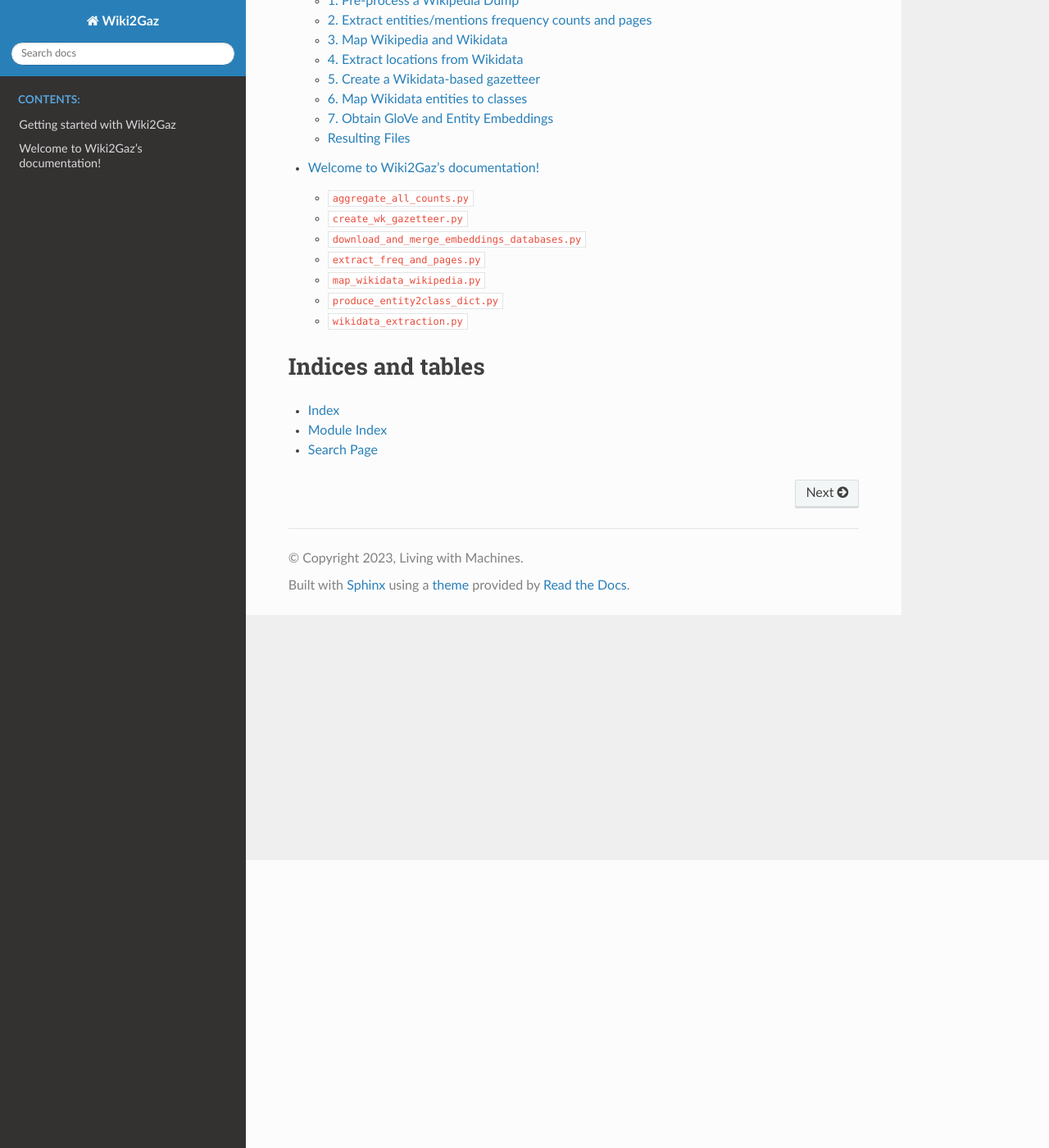
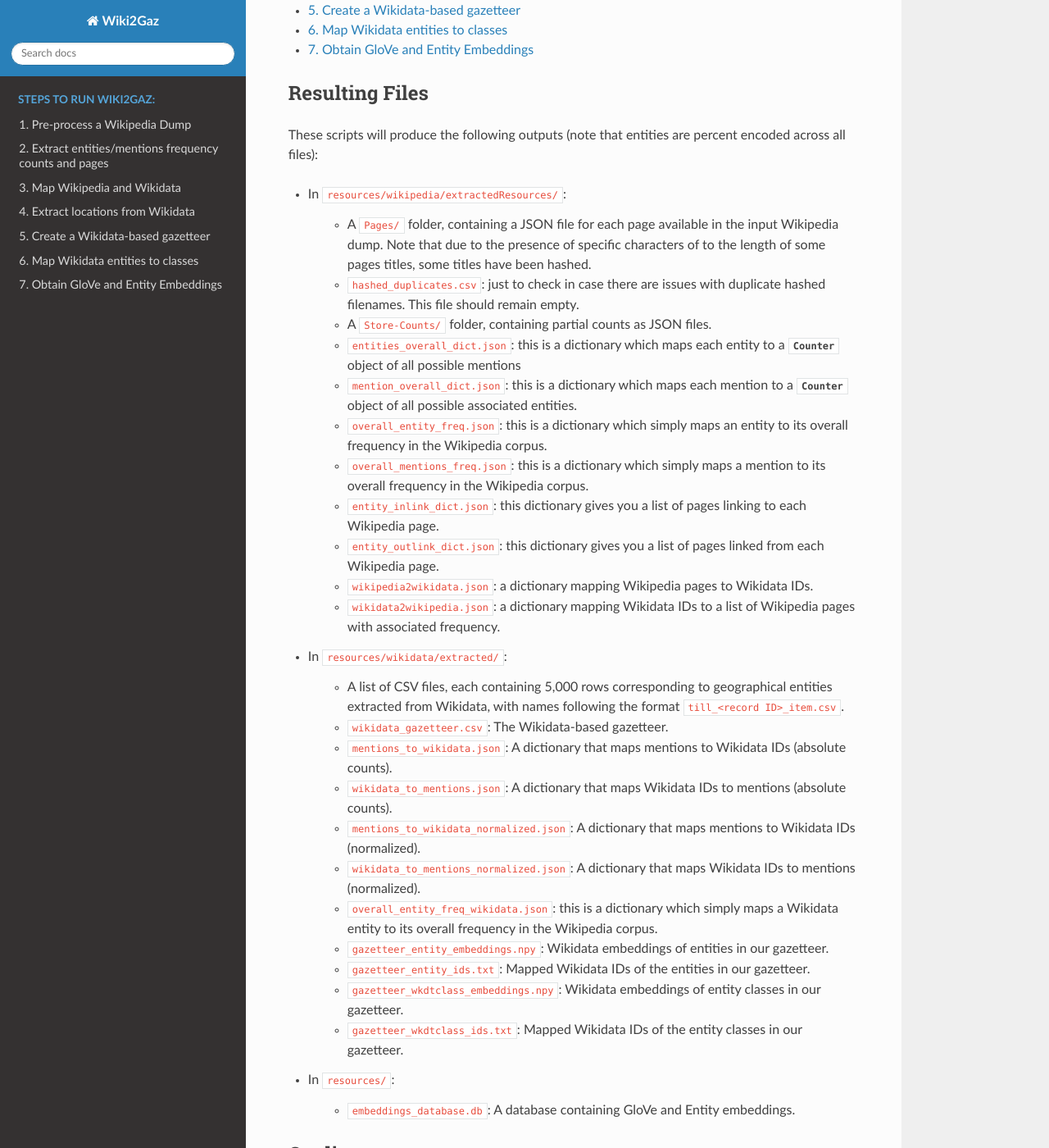
Before and after one commit to Living-with-machines/wiki2gaz, a Sphinx documentation site: the page built from docs/source/index.rst, in a window 1280 px wide and 1400 px high, scrolled down 351 px. Shown: the whole window at 82% size. Built offline with Sphinx 7.4.7 and the Read the Docs theme 2.0.0, drawn with Linux system fonts in a browser that asks for light colours; some of the changed text lies outside the part shown.

Commit message:
Latest changes

```diff
--- a/docs/source/index.rst
+++ b/docs/source/index.rst
@@ -1,14 +1,97 @@
 Welcome to Wiki2Gaz's documentation!
 ====================================
 
-This repository collects a series of scripts written by Mariona Coll Ardanuy and Federico Nanni as part of the Living with Machines project. It was supported by Living with Machines (AHRC grant AH/S01179X/1) and The Alan Turing Institute (EPSRC grant EP/ N510129/1).
+Wiki2Gaz consists of seven scripts that need to be run in order.
 
 .. toctree::
-   :maxdepth: 2
-   :caption: Contents:
+   :maxdepth: 1
+   :caption: Steps to run Wiki2Gaz:
 
-   getting-started/index
-   reference/index
+   running/1-preprocess-wikipedia-dump
+   running/2-extract-entities-mentions-frequency-counts-pages
+   running/3-map-wikipedia-wikidata
+   running/4-extract-locations-wikidata
+   running/5-create-wikidata-gazetteer
+   running/6-map-wikidata-entities-classes
+   running/7-obtain-glove-entity-embeddings
+
+Resulting Files
+---------------
+These scripts will produce the following outputs (note that entities are
+percent encoded across all files):
+
+- In ``resources/wikipedia/extractedResources/``:
+
+    - A ``Pages/`` folder, containing a JSON file for each page available
+      in the input Wikipedia dump. Note that due to the presence of specific
+      characters of to the length of some pages titles, some titles have been
+      hashed.
+    - ``hashed_duplicates.csv``: just to check in case there are issues with
+      duplicate hashed filenames. This file should remain empty.
+    - A ``Store-Counts/`` folder, containing partial counts as JSON files.
+    - ``entities_overall_dict.json``: this is a dictionary which maps each
+      entity to a :py:class:`~collections.Counter` object of all possible
+      mentions
+    - ``mention_overall_dict.json``: this is a dictionary which maps each
+      mention to a :py:class:`~collections.Counter` object of all possible
+      associated entities.
+    - ``overall_entity_freq.json``: this is a dictionary which simply maps an
+      entity to its overall frequency in the Wikipedia corpus.
+    - ``overall_mentions_freq.json``: this is a dictionary which simply maps a
+      mention to its overall frequency in the Wikipedia corpus.
+    - ``entity_inlink_dict.json``: this dictionary gives you a list of pages
+      linking to each Wikipedia page.
+    - ``entity_outlink_dict.json``: this dictionary gives you a list of pages
+      linked from each Wikipedia page.
+    - ``wikipedia2wikidata.json``: a dictionary mapping Wikipedia pages to
+      Wikidata IDs.
+    - ``wikidata2wikipedia.json``: a dictionary mapping Wikidata IDs to a list
+      of Wikipedia pages with associated frequency.
+
+- In ``resources/wikidata/extracted/``:
+
+    - A list of CSV files, each containing 5,000 rows corresponding to
+      geographical entities extracted from Wikidata, with names following the
+      format ``till_<record ID>_item.csv``.
+    - ``wikidata_gazetteer.csv``: The Wikidata-based gazetteer.
+    - ``mentions_to_wikidata.json``: A dictionary that maps mentions to
+      Wikidata IDs (absolute counts).
+    - ``wikidata_to_mentions.json``: A dictionary that maps Wikidata IDs to
+      mentions (absolute counts).
+    - ``mentions_to_wikidata_normalized.json``: A dictionary that maps mentions
+      to Wikidata IDs (normalized).
+    - ``wikidata_to_mentions_normalized.json``: A dictionary that maps Wikidata
+      IDs to mentions (normalized).
+    - ``overall_entity_freq_wikidata.json``: this is a dictionary which simply
+      maps a Wikidata entity to its overall frequency in the Wikipedia corpus.
+    - ``gazetteer_entity_embeddings.npy``: Wikidata embeddings of entities in
+      our gazetteer.
+    - ``gazetteer_entity_ids.txt``: Mapped Wikidata IDs of the entities in our
+      gazetteer.
+    - ``gazetteer_wkdtclass_embeddings.npy``: Wikidata embeddings of entity
+      classes in our gazetteer.
+    - ``gazetteer_wkdtclass_ids.txt``: Mapped Wikidata IDs of the entity
+      classes in our gazetteer.
+
+- In ``resources/``:
+
+    - ``embeddings_database.db``: A database containing GloVe and Entity
+      embeddings.
+
+Credits
+-------
+This repository collects a series of scripts written by Mariona Coll Ardanuy
+and Federico Nanni as part of the Living with Machines project. It was
+supported by Living with Machines (AHRC grant AH/S01179X/1) and The Alan Turing
+Institute (EPSRC grant EP/ N510129/1).
+
+..
+   .. toctree::
+      :maxdepth: 2
+      :caption: Contents:
+
+      getting-started/index
+      reference/index
 
 
 Indices and tables
--- a/docs/source/reference/aggregate_all_counts.rst
+++ /dev/null
@@ -1,2 +0,0 @@
-``aggregate_all_counts.py``
-===========================
--- a/docs/source/reference/create_wk_gazetteer.rst
+++ /dev/null
@@ -1,2 +0,0 @@
-``create_wk_gazetteer.py``
-==========================
--- a/docs/source/reference/download_and_merge_embeddings_databases.rst
+++ /dev/null
@@ -1,2 +0,0 @@
-``download_and_merge_embeddings_databases.py``
-==============================================
--- a/docs/source/reference/extract_freq_and_pages.rst
+++ /dev/null
@@ -1,2 +0,0 @@
-``extract_freq_and_pages.py``
-=============================
--- a/docs/source/reference/index.rst
+++ /dev/null
@@ -1,14 +0,0 @@
-Welcome to Wiki2Gaz's documentation!
-====================================
-
-.. toctree::
-   :maxdepth: 2
-   :caption: Contents:
-
-   aggregate_all_counts
-   create_wk_gazetteer
-   download_and_merge_embeddings_databases
-   extract_freq_and_pages
-   map_wikidata_wikipedia
-   produce_entity2class_dict
-   wikidata_extraction
--- a/docs/source/reference/map_wikidata_wikipedia.rst
+++ /dev/null
@@ -1,2 +0,0 @@
-``map_wikidata_wikipedia.py``
-=============================
--- a/docs/source/reference/produce_entity2class_dict.rst
+++ /dev/null
@@ -1,2 +0,0 @@
-``produce_entity2class_dict.py``
-================================
--- a/docs/source/reference/wikidata_extraction.rst
+++ /dev/null
@@ -1,2 +0,0 @@
-``wikidata_extraction.py``
-==========================
```
Also changed, not shown: docs/source/getting-started/index.rst (deleted, +0 -78 lines), docs/source/running/1-preprocess-wikipedia-dump.rst (renamed from docs/source/getting-started/1-preprocess-wikipedia-dump.rst), docs/source/running/2-extract-entities-mentions-frequency-counts-pages.rst (renamed from docs/source/getting-started/2-extract-entities-mentions-frequency-counts-pages.rst), docs/source/running/3-map-wikipedia-wikidata.rst (renamed from docs/source/getting-started/3-map-wikipedia-wikidata.rst), docs/source/running/4-extract-locations-wikidata.rst (renamed from docs/source/getting-started/4-extract-locations-wikidata.rst), docs/source/running/5-create-wikidata-gazetteer.rst (renamed from docs/source/getting-started/5-create-wikidata-gazetteer.rst), docs/source/running/6-map-wikidata-entities-classes.rst (renamed from docs/source/getting-started/6-map-wikidata-entities-classes.rst), docs/source/running/7-obtain-glove-entity-embeddings.rst (renamed from docs/source/getting-started/7-obtain-glove-entity-embeddings.rst).
